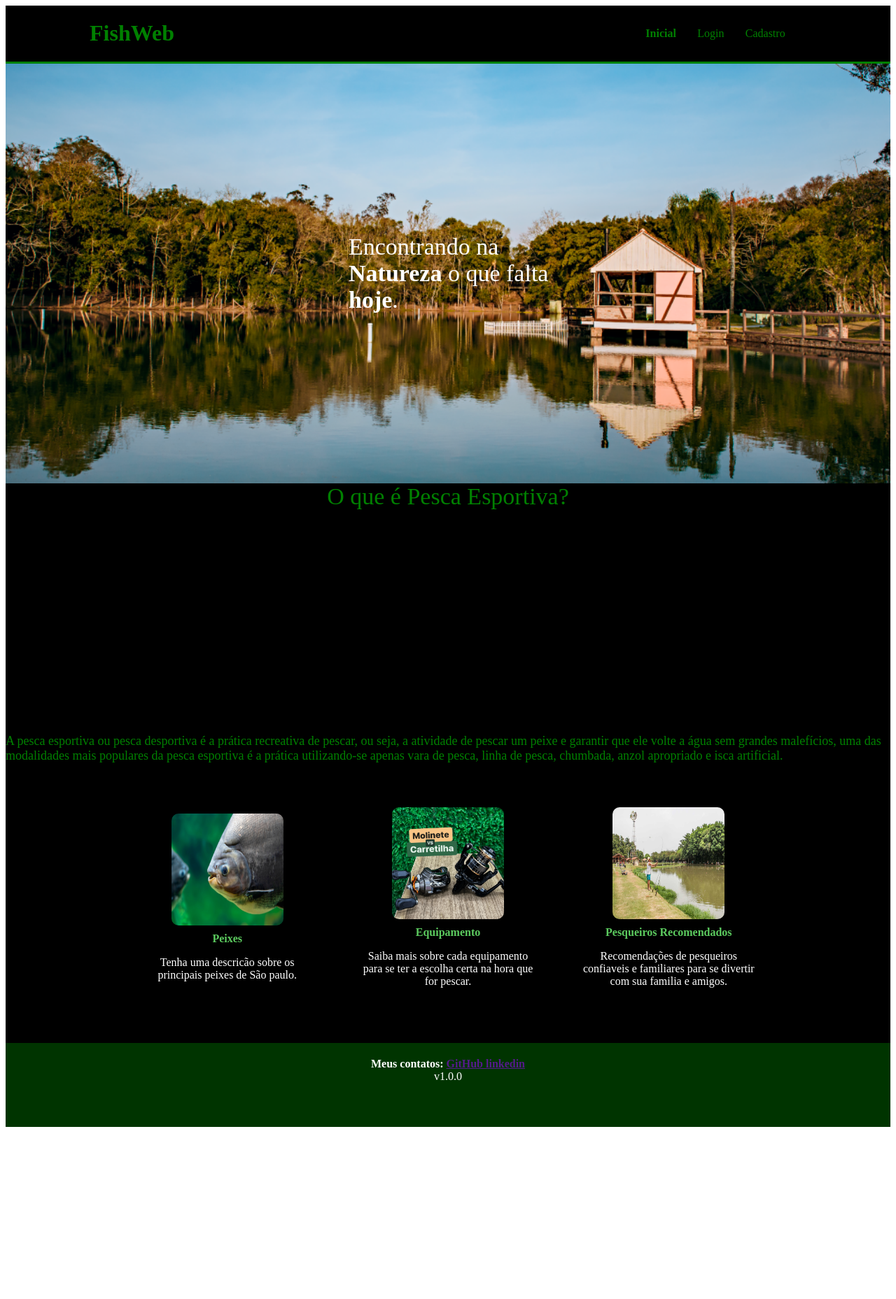
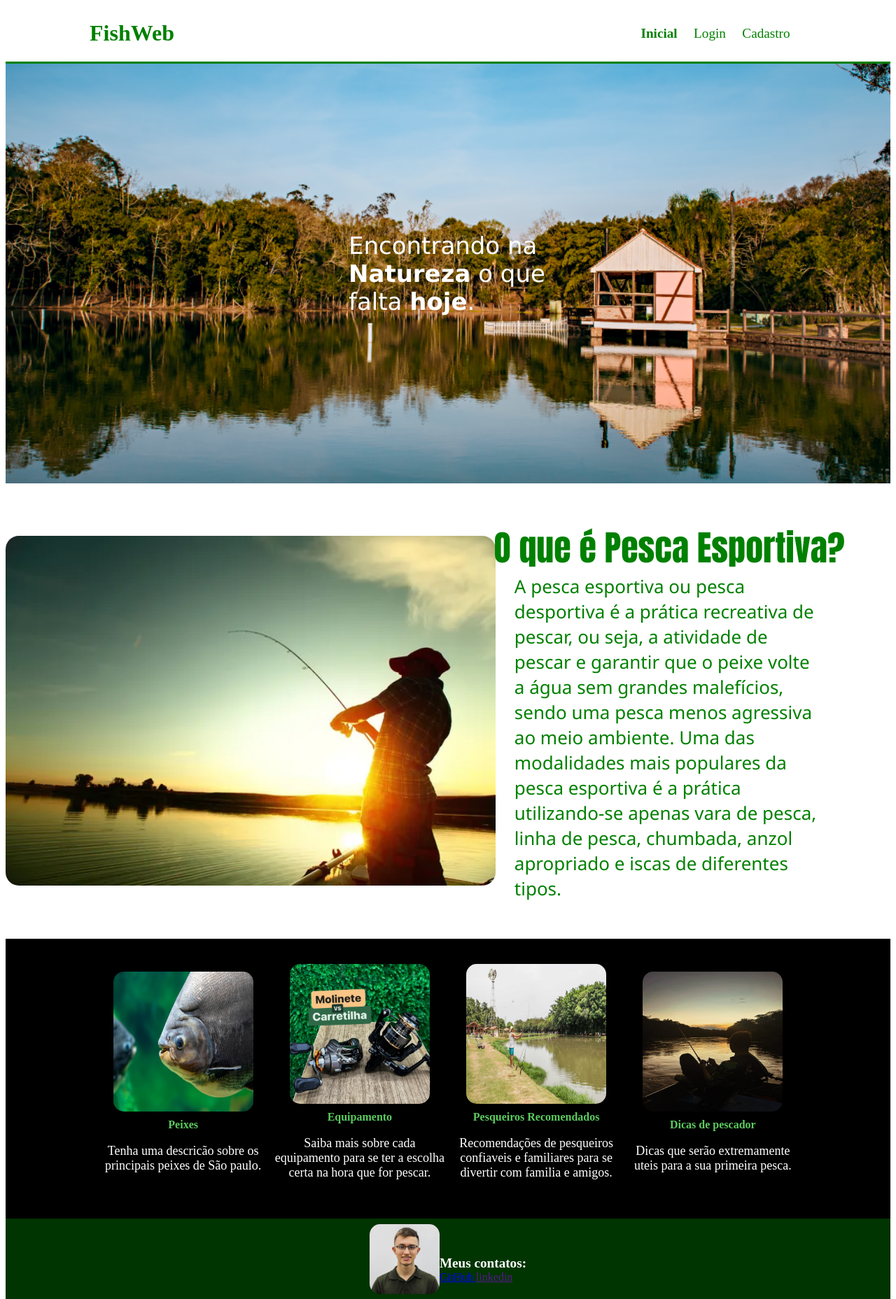
Before and after one commit to Caio18Godinho/Fish-Web, a plain HTML site: page Fish-Web/homepage.html in a window 1280 px wide. Shown: the top 1857 px of the page at 70% size. Before the commit the page ends 1619 px from the top, so only its background shows below. Drawn offline with Linux system fonts and the light colour scheme.

Commit message:
Add files via upload

```diff
--- a/Fish-Web/homepage.html
+++ b/Fish-Web/homepage.html
@@ -9,17 +9,16 @@
     <title>FishWeb | Página Inicial</title>
     <link rel="stylesheet" href="style.css">
 </head>
-
 <body>
     <div class="header">
         <div class="container">
             <h1 class="titulo">FishWeb</h1>
             <ul class="navbar">
                 <li class="agora">
-                    <a href=>Inicial</a>
+                    <a href="homepage.html">Inicial</a>
                 </li>
                 <li>
-                    <a href=>Login</a>
+                    <a href="Login.html">Login</a>
                 </li>
                 <li>
                     <a href=>Cadastro</a>
@@ -34,19 +33,23 @@
         <div class="texto">
             <p>Encontrando na <span>Natureza</span> o que falta <span>hoje</span>.</p>
         </div>
-    </div>
+    </div><br><br><br>
     <div class="info">
-        <div class="titulo2">
-            O que é Pesca Esportiva?<br>
+        <div class="imagem">
+            <img src="./imgs/depositphotos_40187597-stock-photo-fishing.jpg">
         </div>
-        <div class=""></div>
         <div class="resposta">
-            A pesca esportiva ou pesca desportiva é a prática recreativa de pescar, ou seja, a atividade de pescar um
-            peixe e garantir que ele volte a água sem grandes malefícios, uma das modalidades mais populares da pesca
-            esportiva é a prática utilizando-se apenas vara de pesca, linha de pesca, chumbada, anzol apropriado e isca
-            artificial.
+            <div class="titulo2">
+                O que é Pesca Esportiva?<br>
+            </div>
+            <div class="resposta2">
+                A pesca esportiva ou pesca desportiva é a prática recreativa de pescar, ou seja, a atividade de pescar e garantir que o peixe volte a água sem grandes malefícios, sendo uma pesca menos agressiva ao meio ambiente. Uma das modalidades mais populares da pesca
+                esportiva é a prática utilizando-se apenas vara de pesca, linha de pesca, chumbada, anzol apropriado e iscas
+                de diferentes tipos.
+            </div>
         </div>
     </div>
+    <br><br><br>
     <div class="social">
         <div class="container">
             <div class="boxes">
@@ -63,7 +66,13 @@
                 <div class="box">
                     <img src="imgs/whatsapp-image-2021-09-26-at-160739.jpeg">
                     <h4>Pesqueiros Recomendados</h4>
-                    <p>Recomendações de pesqueiros confiaveis e familiares para se divertir com sua familia e amigos.
+                    <p>Recomendações de pesqueiros confiaveis e familiares para se divertir com familia e amigos.
+                    </p>
+                </div>
+                <div class="box">
+                    <img src="imgs/20250504_211912000_iOS.jpg">
+                    <h4>Dicas de pescador</h4>
+                    <p>Dicas que serão extremamente uteis para a sua primeira pesca.
                     </p>
                 </div>
             </div>
@@ -72,10 +81,12 @@
 
     <div class="footer">
         <div class="container">
-            <h4>Meus contatos: <a href="">GitHub </a> <a href="">linkedin</a> </h4>
-            <span class="version">v1.0.0</span>
+            <div class="foto"><img src="./imgs/f1.jpg"></div>
+            <div>
+                <h4>Meus contatos:</h4><a href="https://github.com/Caio18Godinho/Fish-Web.git">GitHub </a>
+                 <a href="">linkedin</a>
+                </div><br>
         </div>
     </div>
 </body>
-
 </html>
--- a/Fish-Web/style.css
+++ b/Fish-Web/style.css
@@ -1,9 +1,12 @@
-
+body{
+    background-color: white;
+    flex-direction: column;
+}
 *{
     box-sizing: border-box;
 }
 .header{
-    background-color: black;
+    background-color: white;
     border-bottom: 3px solid green ;
 }
 .header .container{
@@ -14,6 +17,7 @@
 }
 .titulo{
     color: green;
+    font-size: xx-large;
 }
 .navbar{
     display: flex;
@@ -23,10 +27,10 @@
     color: green;
 }
 .navbar a {
-        color: green;
-        outline:none ;
-        text-decoration:none ;
-
+    color: green;
+    outline:none ;
+    text-decoration:none ;
+    font-size: larger;
 }
 .agora {
     font-weight: bolder;
@@ -43,6 +47,8 @@
 .banner{
     display: flex;
     height: 600px;
+    background-size: cover;
+    object-fit: cover;
     width: 100%;
     justify-content: center;
 
@@ -53,6 +59,7 @@
     justify-content: center;
     align-items: center;
     background-position: center;
+
 }
 .texto{
     width: 100%;
@@ -63,11 +70,12 @@
     position: absolute;
     justify-content: space-around;
     text-shadow:0.0px,0.5px,0.0px,0.5px white;
+
 }
 .texto p{
     width: 300px;
     color: white;
-    font-family:'Times New Roman', Times, serif;
+    font-family:Verdana, Geneva, Tahoma, sans-serif;
     margin: 0;
     font-size: 34px;
 }
@@ -75,22 +83,48 @@
     font-weight: bolder;
 }
 .info{
-height: 400px;
     width: 100%;
-    background-color: black;
+    background-color: white;
     font-family: 'Times New Roman', Times, serif;
     color: green;
     align-items: center;
     display: flex;
-    flex-direction: column;
-    justify-content: space-between;
+    flex-direction: row;
+    justify-items: space-between;
 }
 .titulo2{
-     font-size: 34px;
+    font-size: 50px;
+    justify-items: space-between;
+    display: flex;
+     font-family:Impact, Haettenschweiler, 'Arial Narrow Bold', sans-serif
+
+}
+.imagem{
+    display: flex;
+    object-fit: cover;
+    width: 50%;
+    height: 500px;
+
+}
+.imagem img{
+    justify-content: space-around;
+    width: 700px;
+    height: 100%;
+    border-radius: 19px;
 }
 .resposta{
-    font-size: 18px;
+    display: flex;
     justify-content: space-around;
+    align-items: center;
+    flex-direction: column;
+}
+.resposta2{
+    display: flex;
+    justify-content: space-between;
+    width: 70%;
+    height: 100%;
+    font-size: 26px;
+    font-family:'Segoe UI', Tahoma, Geneva, Verdana, sans-serif
 }
 .social{
     height: 400px;
@@ -98,6 +132,7 @@ height: 400px;
     background-color: black;
     font-family: 'Times New Roman', Times, serif;
     color: white;
+    display: flex;
 }
 .social .container{
     height: 100%;
@@ -106,13 +141,14 @@ height: 400px;
     justify-content: center;
     align-items: center;
     margin: 0;
+    display: flex;
 }
 .boxes {
     width: 80%;
     display: flex;
     justify-content: space-evenly;
     align-items: center;
-
+    align-items: row;
 }
 .box{
     width: 250px;
@@ -123,14 +159,18 @@ height: 400px;
     text-align: center;
 }
 .box img{
- width: 160px;
- height: 160px;
-  border-radius: 10px;
+    width: 200px;
+    height: 200px;
+    border-radius: 10px;
 }
 .box h4{
     margin: 0;
     margin-top: 10px;
     color: #5ccb5f;
+}
+.box p{
+    display: flex;
+    font-size: large;
 }
 .footer{
     height: 120px;
@@ -141,10 +181,34 @@ height: 400px;
     height: 100%;
     width: 100%;
     display: flex;
-    flex-direction: column;
+    flex-direction: row;
     align-items: center;
     color: white;
+    justify-content: center;
 }
 .footer h4 {
     margin-bottom: 0;
+    font-size: larger;
 }
+.container img{
+    border-radius: 15px;
+}
+.login{
+    height: 800px;
+    width: 100%;
+    background:url(./imgs/bonito-turismo.webp);
+    background-size: cover;
+}
+.login .container{
+    height: 50%;
+    width: 50%;
+    display: flex;
+    justify-content: center;
+     color: green;
+    background-color: white;
+    align-items: center;
+    flex-direction: column;
+    border-radius: 18px;
+    justify-self: center;
+
+}
```
Also changed, not shown: Fish-Web/Login.html (added, +48 -0 lines), Fish-Web/imgs/1920x600-banner-desktop-23.jpg (added), Fish-Web/imgs/20250504_211912000_iOS.jpg (added), Fish-Web/imgs/20251011_110849000_iOS.jpg (added), Fish-Web/imgs/671bb69d54394.webp (added), Fish-Web/imgs/bonito-turismo.webp (added), Fish-Web/imgs/f1.jpg (added), Fish-Web/imgs/vista-do-lago-1.jpg (added), 4 other files.
